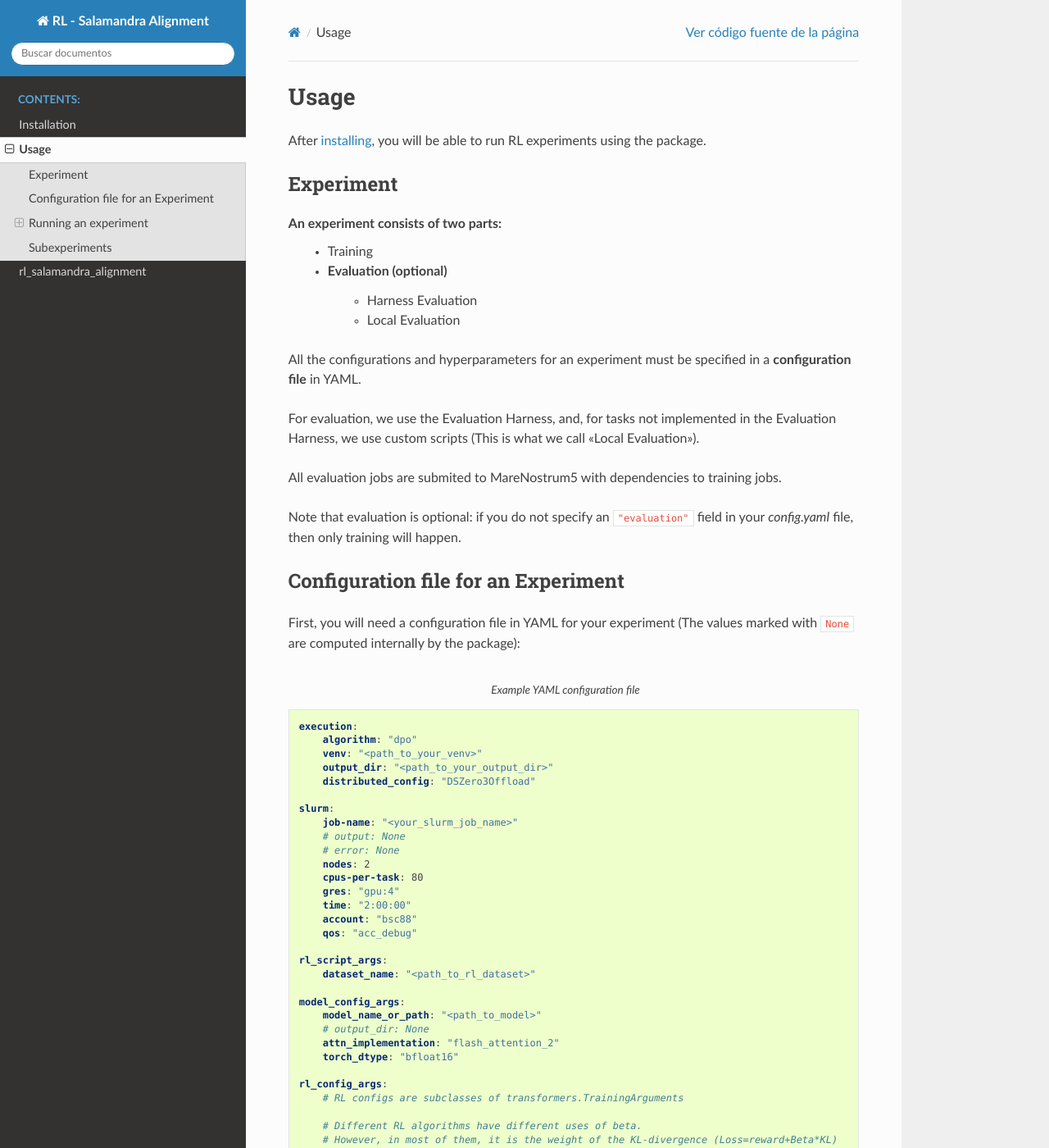
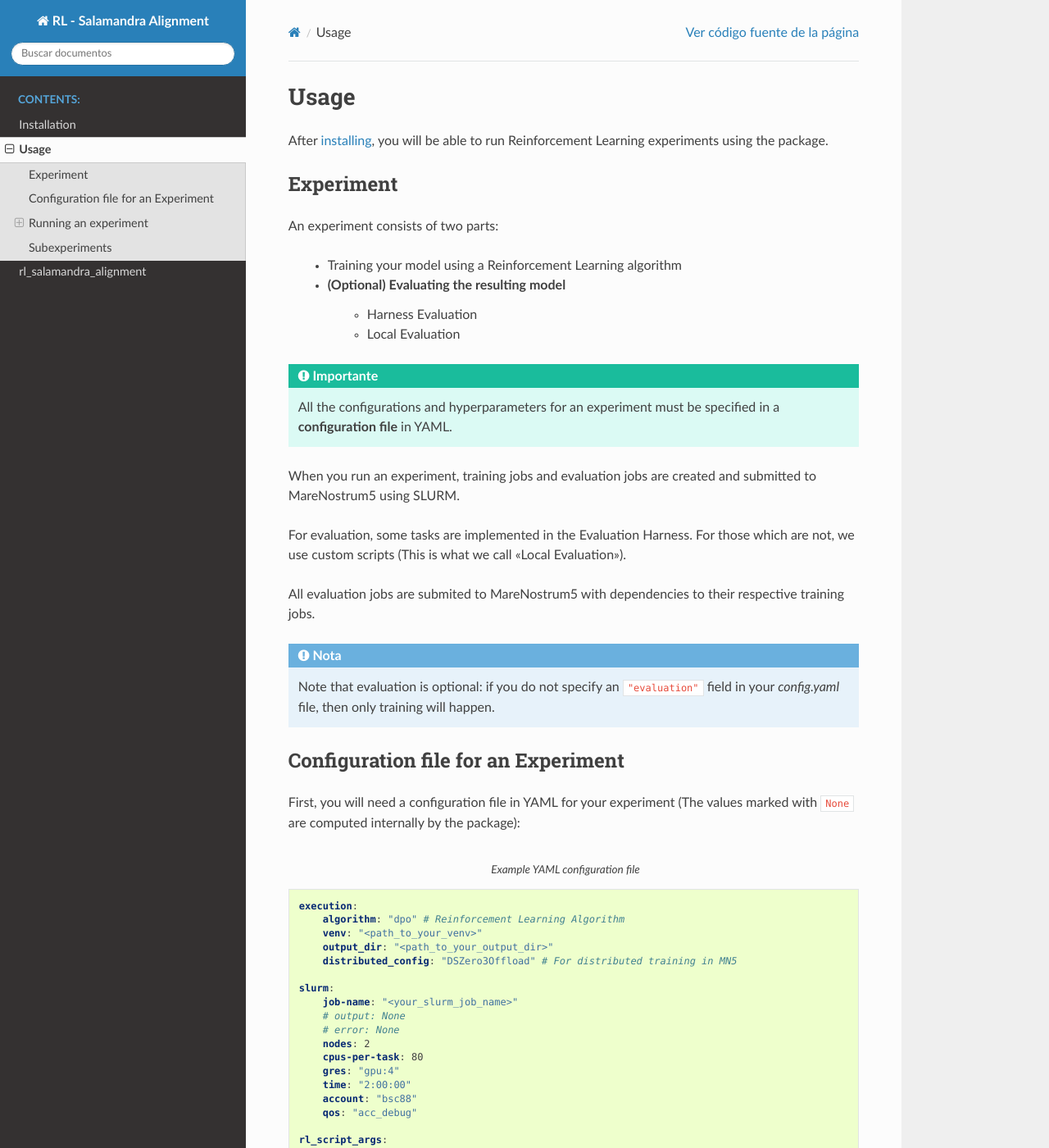
Before and after one commit to langtech-bsc/rl_salamandra_alignment_docs, a Sphinx documentation site: the page built from docs/source/usage.rst, in a window 1280 px wide and 1400 px high. Shown: the whole window at 82% size. Built offline with Sphinx 7.4.7 and the Read the Docs theme 3.1.0, drawn with Linux system fonts in a browser that asks for light colours; some of the changed text lies outside the part shown.

Commit message:
Fixed formatting

```diff
--- a/docs/source/installation.rst
+++ b/docs/source/installation.rst
@@ -38,7 +38,7 @@ you through the process.
 Experimental Release
 ------------
 
-The sources for RL - Salamandra Alignment can be downloaded from the `Github repo`_.
+The sources for RL - Salamandra Alignment can be downloaded from the `Github repo <https://github.com/langtech-bsc/rl_salamandra_alignment>`.
 
 After preparing a new virtual environment (explained above), you can clone the public repository:
 
--- a/docs/source/usage.rst
+++ b/docs/source/usage.rst
@@ -2,25 +2,30 @@
 Usage
 =====
 
-After :doc:`installing <installation>`, you will be able to run RL experiments using the package.
+After :doc:`installing <installation>`, you will be able to run Reinforcement Learning experiments using the package.
 
 ----------
 Experiment
 ----------
 
 An experiment consists of two parts:
-    - Training
-    - Evaluation (optional)
+
+    - Training your model using a Reinforcement Learning algorithm
+    - (Optional) Evaluating the resulting model
         - Harness Evaluation
         - Local Evaluation
 
-All the configurations and hyperparameters for an experiment must be specified in a **configuration file** in YAML.
+.. important::
+    All the configurations and hyperparameters for an experiment must be specified in a **configuration file** in YAML.
 
-For evaluation, we use the Evaluation Harness, and, for tasks not implemented in the Evaluation Harness, we use custom scripts (This is what we call "Local Evaluation").
+When you run an experiment, training jobs and evaluation jobs are created and submitted to MareNostrum5 using SLURM.
 
-All evaluation jobs are submited to MareNostrum5 with dependencies to training jobs.
+For evaluation, some tasks are implemented in the Evaluation Harness. For those which are not, we use custom scripts (This is what we call "Local Evaluation").
 
-Note that evaluation is optional: if you do not specify an ``"evaluation"`` field in your `config.yaml` file, then only training will happen.
+All evaluation jobs are submited to MareNostrum5 with dependencies to their respective training jobs.
+
+.. note::
+    Note that evaluation is optional: if you do not specify an ``"evaluation"`` field in your `config.yaml` file, then only training will happen.
 
 
 ------------------------------------
@@ -34,10 +39,10 @@ First, you will need a configuration file in YAML for your experiment (The value
     :name: example_yaml_config
 
     execution:
-        algorithm: "dpo"
+        algorithm: "dpo" # Reinforcement Learning Algorithm
         venv: "<path_to_your_venv>"
         output_dir: "<path_to_your_output_dir>"
-        distributed_config: "DSZero3Offload"
+        distributed_config: "DSZero3Offload" # For distributed training in MN5
 
     slurm:
         job-name: "<your_slurm_job_name>"
@@ -123,7 +128,7 @@ You can use your ``config.yaml`` file to run an experiment, using the :ref:`CLI
 
     $ rl_salamandra_mn5 config.yaml
 
-This will generate **and** submit slurm jobs to MareNostrum 5, you can find them in your ``output_dir``.
+This will generate **and** submit SLURM jobs to MareNostrum 5, you can find them in your ``output_dir``.
 
 Debugging
 ==========
@@ -134,7 +139,7 @@ For debugging, use the ``--debug`` flag:
 
     $ rl_salamandra_mn5 config.yaml --debug
 
-In debugging mode, slurm scripts will be generated but not submitted.
+In debugging mode, SLURM scripts will be generated but not submitted.
 
 Skipping evaluation
 ====================
@@ -146,7 +151,7 @@ If you only want to train but not evaluate nmodels, you can use the ``--no_evalu
     $ rl_salamandra_mn5 config.yaml --no_evaluation
 
 
-This will create the training and evaluation jobs for slurm, but it will **only** submit the training jobs. This may be useful when the evaluation queue is long, or when you want to make a quick experiment.
+This will create the training and evaluation jobs for SLURM, but it will **only** submit the training jobs. This may be useful when the evaluation queue is long, or when you want to make a quick experiment.
 
 ---------------
 Subexperiments
@@ -180,6 +185,8 @@ Note that both hyphens (``-``) and square brackes (``[]``) work for writing list
         learning_rate: [5.0e-6, 1.0e-5, 1.0e-6]
     ...
 
-Note that any of the values in the configuration can be a list, **except** ``output_dir`` under ``execution``. The ``output_dir`` must always be an absolute path.
+
+.. warning::
+    Note that any of the values in the configuration can be a list, **except** ``output_dir`` under ``execution``. The ``output_dir`` must always be an absolute path.
 
 Furthermore, for a given configuration file, all subexperiments generated from it share the same ``evaluation`` field, which will **not** be unfolded. This means that you can specify lists inside the ``evaluation`` field (for example, lists of evaluation tasks), and doing so will not create more subexperiments.
```
